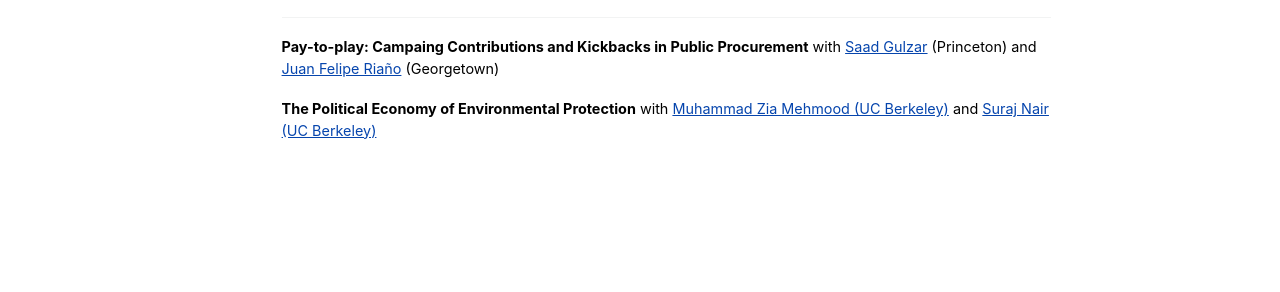
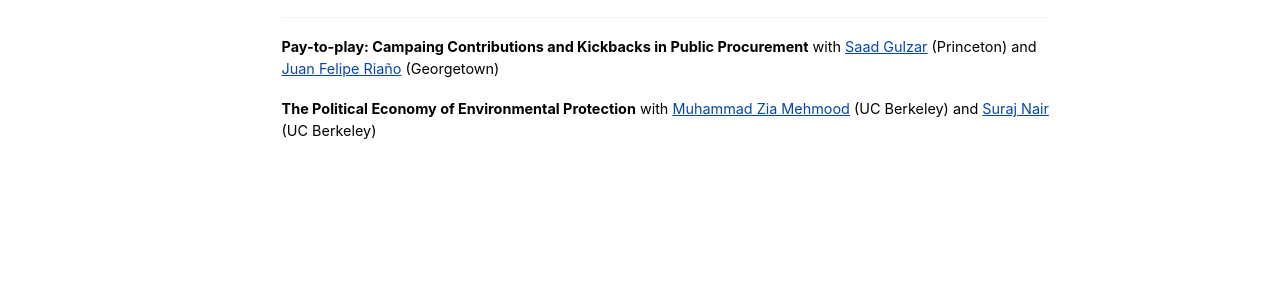
Before and after one commit to juanfladino/juanfladino.github.io, a Jekyll site: the page built from _pages/about.md, in a window 1280 px wide and 1221 px high. Shown: the part 679-971 px from the top of the window. Built offline with Jekyll 4.4.1, drawn with Linux system fonts in a browser that asks for light colours; some web fonts are replaced.

```diff
--- a/_pages/about.md
+++ b/_pages/about.md
@@ -26,4 +26,4 @@ My research focuses on Political Economy and Development Economics.
 -------------------------
 **Pay-to-play: Campaing Contributions and Kickbacks in Public Procurement** with [Saad Gulzar](https://saadgulzar.com/) (Princeton) and [Juan Felipe Riaño](https://www.juanfeliperiano.com/) (Georgetown)
 
-**The Political Economy of Environmental Protection** with [Muhammad Zia Mehmood (UC Berkeley)](https://www.ziamehmood.com/) and [Suraj Nair (UC Berkeley)](https://surajrn.github.io/)
+**The Political Economy of Environmental Protection** with [Muhammad Zia Mehmood](https://www.ziamehmood.com/) (UC Berkeley) and [Suraj Nair](https://surajrn.github.io/) (UC Berkeley)
```
